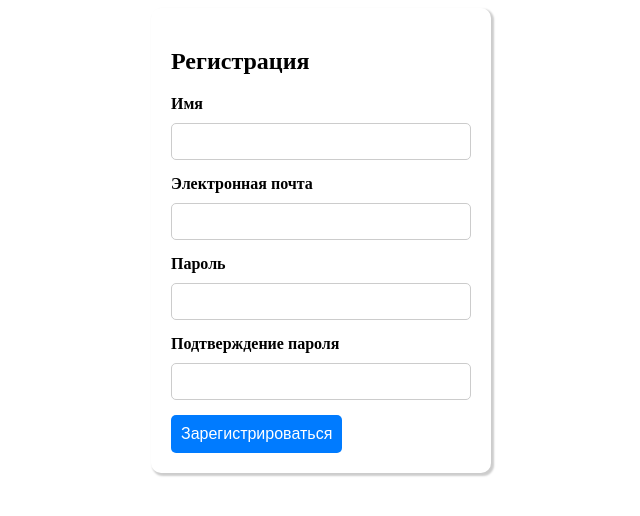
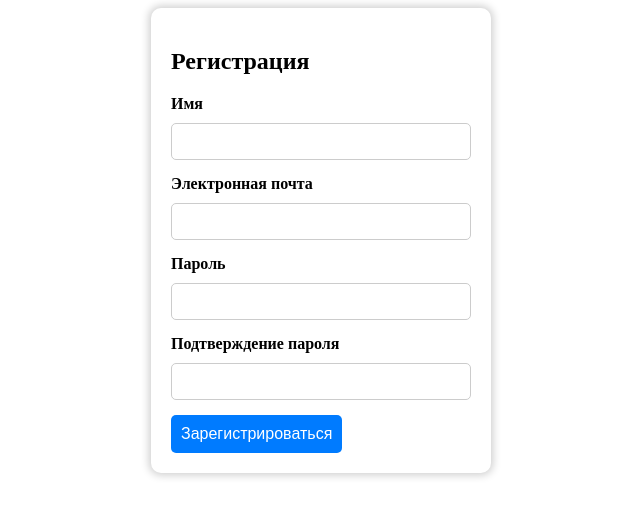
Before and after one commit to ksenkashy/ksenkashy3010.github.io, a plain HTML site: page index.html in a window 1280 px wide. Shown: the whole page, without its empty margins (319-959 px from the left). Drawn offline with Linux system fonts and the light colour scheme.

Commit message:
Add files via upload

```diff
--- a/style.css
+++ b/style.css
@@ -3,7 +3,7 @@ form {
   margin: auto;
   border: blur(5px);
   border-radius: 10px;
-  box-shadow: 2px 2px 2px 1px rgba(0, 0, 0, 0.2);
+  box-shadow: 0px 0px 8px 2px rgba(0, 0, 0, 0.2);
 
   padding: 20px;
 }
```
